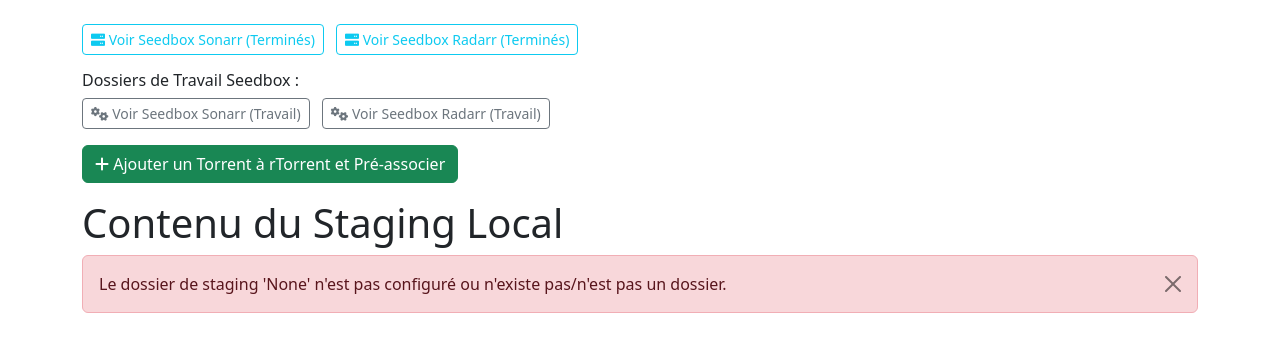
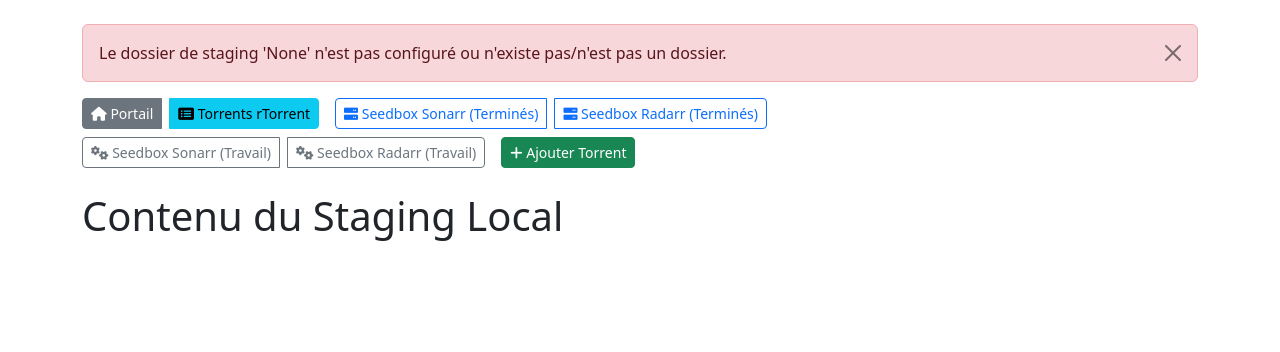
Before and after one commit to zzdez/MediaManagerSuite, a Flask app: page /seedbox/ in a window 1280 px wide. Shown: the part 97-449 px from the top of the page. Run offline with Flask 3, Linux system fonts and the light colour scheme; some libraries are stand-ins or nearby versions.

Commit message:
Corrections boutons page index

```diff
--- a/app/seedbox_ui/routes.py
+++ b/app/seedbox_ui/routes.py
@@ -582,8 +582,16 @@ def process_staging_item_api(): # Renommé pour éviter conflit si vous aviez un
     if result_from_handler.get("success"):
         logger.info(f"process_staging_item_api: Successfully processed '{item_name_in_staging}' for {app_type} ID {target_id}.")
         # Le statut aura été mis à "imported_by_mms" par le helper.
-        # Optionnel: remove_torrent_from_map si on ne veut plus le suivre après succès.
-        # torrent_map_manager.remove_torrent_from_map(torrent_hash)
+
+        # Maintenant, supprimer l'entrée du map puisque l'import est réussi.
+        if torrent_hash: # S'assurer qu'on a bien un hash (devrait toujours être le cas ici)
+            if torrent_map_manager.remove_torrent_from_map(torrent_hash):
+                logger.info(f"process_staging_item_api: Association pour torrent hash '{torrent_hash}' (Release: {item_name_in_staging}) supprimée du map après import réussi.")
+            else:
+                logger.warning(f"process_staging_item_api: Échec de la suppression de l'association pour hash '{torrent_hash}' du map, bien que l'import ait réussi.")
+        else:
+            logger.warning(f"process_staging_item_api: Aucun torrent_hash disponible pour la suppression du map pour {item_name_in_staging}, bien que l'import ait réussi.")
+
         return jsonify({"status": "success", "message": f"Successfully processed '{item_name_in_staging}'. Details: {result_from_handler.get('message')}"}), 200
     elif result_from_handler.get("manual_required"):
         logger.warning(f"process_staging_item_api: Processing '{item_name_in_staging}' requires manual intervention. Reason: {result_from_handler.get('message')}")
--- a/app/seedbox_ui/templates/seedbox_ui/index.html
+++ b/app/seedbox_ui/templates/seedbox_ui/index.html
@@ -4,70 +4,23 @@
     <meta charset="utf-8">
     <meta name="viewport" content="width=device-width, initial-scale=1">
     <title>Seedbox Staging UI - MediaManagerSuite</title>
-
-    <!-- Bootstrap CSS -->
     <link href="https://cdn.jsdelivr.net/npm/bootstrap@5.3.3/dist/css/bootstrap.min.css" rel="stylesheet" integrity="sha384-QWTKZyjpPEjISv5WaRU9OFeRpok6YctnYmDr5pNlyT2bRjXh0JMhjY6hW+ALEwIH" crossorigin="anonymous">
-
-    <!-- Font Awesome (pour les icônes) -->
     <link rel="stylesheet" href="https://cdnjs.cloudflare.com/ajax/libs/font-awesome/6.0.0-beta3/css/all.min.css" integrity="sha512-Fo3rlrZj/k7ujTnHg4CGR2D7kSs0v4LLanw2qksYuRlEzO+tcaEPQogQ0KaoGN26/zrn20ImR1DfuLWnOo7aBA==" crossorigin="anonymous" referrerpolicy="no-referrer" />
-
     <style>
-        body {
-            padding-top: 20px;
-            padding-bottom: 60px;
-        }
-        .action-buttons form, .action-buttons button {
-            margin-right: 3px; /* Réduit un peu l'espace pour l'arbre */
-            margin-bottom: 3px;
-        }
-        /* Styles pour l'arborescence */
-        ul.file-tree, ul.children-list {
-            list-style-type: none;
-            padding-left: 0; /* Enlever le padding par défaut des ul */
-        }
-        ul.children-list {
-             /* padding-left: 20px; /* Indentation pour les enfants, gérée par le margin-left du li maintenant */
-        }
-        .file-tree li > div { /* Le div qui contient l'icône, le nom et les boutons */
-            display: flex;
-            align-items: center;
-            padding: 0.25rem 0.5rem; /* padding plus petit */
-            border-bottom: 1px solid #eee;
-        }
-        .file-tree li > div:hover {
-            background-color: #f8f9fa;
-        }
-        .file-tree .toggle-children {
-            cursor: pointer;
-            color: #0d6efd; /* Couleur du lien Bootstrap */
-            text-decoration: none;
-        }
-        .file-tree .toggle-children i {
-            transition: transform 0.2s ease-in-out;
-        }
-        .file-tree .icon-container { /* Conteneur pour l'icône de pliage/dépliage */
-            width: 25px;
-            text-align: center;
-            flex-shrink: 0; /* Empêche de rétrécir */
-        }
-        .file-tree .item-name-details { /* Pour le nom et les détails taille/date */
-            flex-grow: 1; /* Prend l'espace restant */
-            margin-left: 5px;
-            overflow: hidden; /* Pour les noms de fichiers longs */
-            text-overflow: ellipsis;
-            white-space: nowrap;
-        }
-        .file-tree .item-actions { /* Conteneur pour les boutons d'action */
-            margin-left: auto; /* Pousse les actions à droite */
-            flex-shrink: 0;
-            min-width: 280px; /* Ajuster si besoin pour que les boutons ne wrappent pas trop */
-        }
-         /* Ajuster la taille des boutons pour l'arbre */
-        .file-tree .btn-sm {
-            padding: 0.15rem 0.3rem;
-            font-size: 0.75rem;
-        }
+        /* ... Vos styles CSS restent ici ... */
+        body { padding-top: 20px; padding-bottom: 60px; }
+        .action-buttons form, .action-buttons button { margin-right: 3px; margin-bottom: 3px; }
+        ul.file-tree, ul.children-list { list-style-type: none; padding-left: 0; }
+        .file-tree li > div { display: flex; align-items: center; padding: 0.25rem 0.5rem; border-bottom: 1px solid #eee; }
+        .file-tree li > div:hover { background-color: #f8f9fa; }
+        .file-tree .toggle-children { cursor: pointer; color: #0d6efd; text-decoration: none; }
+        .file-tree .toggle-children i { transition: transform 0.2s ease-in-out; }
+        .file-tree .icon-container { width: 25px; text-align: center; flex-shrink: 0; }
+        .file-tree .item-name-details { flex-grow: 1; margin-left: 5px; overflow: hidden; text-overflow: ellipsis; white-space: nowrap; }
+        .file-tree .item-actions { margin-left: auto; flex-shrink: 0; min-width: 280px; } /* Ajustez min-width si besoin pour tous les boutons */
+        .file-tree .btn-sm { padding: 0.15rem 0.3rem; font-size: 0.75rem; }
         .modal-lg { max-width: 800px; }
+        .btn-toolbar .btn { margin-right: 0.5rem; margin-bottom: 0.5rem;} /* Pour espacer les boutons dans la toolbar */
     </style>
 </head>
 <body>
@@ -76,6 +29,8 @@
 {# MACRO JINJA2 POUR RENDRE L'ARBORESCENCE (PLACÉ EN HAUT DU BODY) #}
 {# ========================================================================== #}
 {% macro render_tree_node(node, can_scan_sonarr, can_scan_radarr, level=0) %}
+  {# ... Votre macro render_tree_node RESTE EXACTEMENT LA MÊME ... #}
+  {# ... Je ne la recopie pas ici pour la brièveté, mais elle doit être là ... #}
   <li style="margin-left: {{ level * 20 }}px;"> {# Indentation basée sur le niveau #}
     <div class="tree-node-item"> {# Wrapper pour chaque ligne d'item #}
       {# Icône et nom, avec gestion du pliage/dépliage pour les dossiers #}
@@ -101,10 +56,15 @@
                     <i class="fas fa-link"></i> Associé: {{ node.association.app_type | capitalize }} (ID: {{ node.association.target_id }})
                 </span>
                 <small class="text-muted d-block">Label rTorrent: {{ node.association.label }}</small>
-                {% if node.association.torrent_hash %}
+                {% if node.association.torrent_hash %} {# Modifié pour utiliser torrent_hash directement #}
                     <small class="text-muted d-block" title="Hash: {{ node.association.torrent_hash }}">Hash: {{ node.association.torrent_hash | truncate(10) }}...</small>
+                {% elif node.association.release_name %} {# Fallback si pas de hash mais un release_name #}
+                    <small class="text-muted d-block">Release: {{ node.association.release_name | truncate(20) }}</small>
                 {% endif %}
-                <small class="text-muted d-block">Ajouté: {{ node.association.added_timestamp.split('.')[0].replace('T', ' ') if node.association.added_timestamp else 'N/A' }}</small>
+                {% if node.association.status %}
+                    <small class="text-muted d-block">Statut: {{ node.association.status }}</small>
+                {% endif %}
+                <small class="text-muted d-block">Ajouté: {{ node.association.added_at.split('.')[0].replace('T', ' ') if node.association.added_at else 'N/A' }}</small>
             </div>
          {% endif %}
       </span>
@@ -113,17 +73,19 @@
       <div class="action-buttons item-actions">
          {% if not node.name.endswith("(Erreur de lecture)") %}
              {% if level == 0 %} {# On affiche Mapper/Supprimer/Nettoyer que pour le niveau racine du staging pour l'instant #}
-                {% if can_scan_sonarr %}
+                {% if can_scan_sonarr %} {# can_scan_sonarr est passé au template depuis la route #}
                 {# Bouton Mapper Sonarr #}
                 <button class="btn btn-sm btn-outline-primary mb-1"
-                        onclick='openSonarrSearchModal({{ node.path_for_actions | tojson | safe }}, "{{ 'directory' if node.is_dir else 'file' }}")'  {# Guillemets simples pour onclick, guillemets simples pour le 2e arg JS #}
+                        onclick='openSonarrSearchModal({{ node.path_for_actions | tojson | safe }}, "{{ 'directory' if node.is_dir else 'file' }}")'
                         title="Rechercher et mapper manuellement avec Sonarr">
                     <i class="fas fa-search"></i> <span class="d-none d-md-inline">Mapper Sonarr</span>
                 </button>
+                {% endif %}
 
+                {% if can_scan_radarr %} {# can_scan_radarr est passé au template depuis la route #}
                 {# Bouton Mapper Radarr #}
-                <button class="btn btn-sm btn-outline-secondary mb-1"
-                        onclick='openRadarrSearchModal({{ node.path_for_actions | tojson | safe }}, "{{ 'directory' if node.is_dir else 'file' }}")' {# Guillemets simples pour onclick, guillemets simples pour le 2e arg JS #}
+                <button class="btn btn-sm btn-outline-warning text-dark mb-1" {# Couleur changée pour Radarr #}
+                        onclick='openRadarrSearchModal({{ node.path_for_actions | tojson | safe }}, "{{ 'directory' if node.is_dir else 'file' }}")'
                         title="Rechercher et mapper manuellement avec Radarr">
                     <i class="fas fa-search"></i> <span class="d-none d-md-inline">Mapper Radarr</span>
                 </button>
@@ -159,7 +121,7 @@
     </div>
 
     {% if node.is_dir and node.children %}
-      <ul class="children-list" style="display: none;">
+      <ul class="children-list" style="display: none;"> {# Initialement masqué, JS gère le dépliage #}
         {% for child_node in node.children %}
           {{ render_tree_node(child_node, can_scan_sonarr, can_scan_radarr, level + 1) }}
         {% endfor %}
@@ -167,48 +129,17 @@
     {% endif %}
   </li>
 {% endmacro %}
-{# ========================================================================== #}
-{# FIN DU MACRO JINJA2 #}
-{# ========================================================================== #}
+
 
 <div class="container mt-4">
     <header class="pb-3 mb-4 border-bottom">
+        {# Lien vers la page actuelle pour rafraîchir ou comme titre cliquable #}
         <a href="{{ url_for('seedbox_ui.index') }}" class="d-flex align-items-center text-dark text-decoration-none">
-                <span class="fs-4">MediaManagerSuite - Gestion Staging</span> {# Titre légèrement modifié pour clarté #}
+            <span class="fs-4">MediaManagerSuite - Gestion Staging</span>
         </a>
     </header>
 
-        {# ========================================================================== #}
-        {# AJOUT DES LIENS VERS LES VUES DISTANTES DE LA SEEDBOX - INSÉRER ICI #}
-        {# ========================================================================== #}
-        <div class="mb-3">
-            <a href="{{ url_for('seedbox_ui.remote_seedbox_view', app_type_target='sonarr') }}" class="btn btn-outline-info btn-sm">
-                <i class="fas fa-server"></i> Voir Seedbox Sonarr (Terminés)
-            </a>
-            <a href="{{ url_for('seedbox_ui.remote_seedbox_view', app_type_target='radarr') }}" class="btn btn-outline-info btn-sm ms-2">
-                <i class="fas fa-server"></i> Voir Seedbox Radarr (Terminés)
-            </a>
-            <h6 class="mt-3">Dossiers de Travail Seedbox :</h6>
-            <a href="{{ url_for('seedbox_ui.remote_seedbox_view', app_type_target='sonarr_working') }}" class="btn btn-outline-secondary btn-sm">
-                <i class="fas fa-cogs"></i> Voir Seedbox Sonarr (Travail)
-            </a>
-            <a href="{{ url_for('seedbox_ui.remote_seedbox_view', app_type_target='radarr_working') }}" class="btn btn-outline-secondary btn-sm ms-2">
-                <i class="fas fa-cogs"></i> Voir Seedbox Radarr (Travail)
-            </a>
-        </div>
-
-        <!-- Bouton Ajouter Torrent -->
-        <div class="mb-3 mt-3">
-            <button type="button" class="btn btn-success" data-bs-toggle="modal" data-bs-target="#addTorrentModal">
-                <i class="fas fa-plus"></i> Ajouter un Torrent à rTorrent et Pré-associer
-            </button>
-        </div>
-        {# ========================================================================== #}
-        {# FIN DE L'AJOUT DES LIENS #}
-        {# ========================================================================== #}
-
-        <h1>Contenu du Staging Local</h1> {# Titre modifié pour distinguer #}
-
+    {# Section pour les messages flash #}
     {% with messages = get_flashed_messages(with_categories=true) %}
         {% if messages %}
             {% for category, message in messages %}
@@ -220,7 +151,52 @@
         {% endif %}
     {% endwith %}
 
-        {# AFFICHAGE EN ARBORESCENCE (déjà mis en place) #}
+    {# ========================================================================== #}
+    {# BARRE D'OUTILS AVEC LES BOUTONS DE NAVIGATION ET D'ACTION PRINCIPAUX       #}
+    {# ========================================================================== #}
+    <div class="btn-toolbar mb-3" role="toolbar" aria-label="Toolbar with button groups">
+        <div class="btn-group me-2" role="group" aria-label="Navigation group">
+            {# Bouton pour retourner au Portail Principal - ASSUMANT 'home' COMME ENDPOINT #}
+            <a href="{{ url_for('home') }}" class="btn btn-secondary btn-sm">
+                <i class="fas fa-home"></i> Portail
+            </a>
+            {# Bouton pour la Vue Liste rTorrent #}
+            <a href="{{ url_for('seedbox_ui.rtorrent_list_view') }}" class="btn btn-info btn-sm">
+                <i class="fas fa-list-alt"></i> Torrents rTorrent
+            </a>
+        </div>
+
+        <div class="btn-group me-2" role="group" aria-label="Seedbox views group">
+            <a href="{{ url_for('seedbox_ui.remote_seedbox_view', app_type_target='sonarr') }}" class="btn btn-outline-primary btn-sm">
+                <i class="fas fa-server"></i> Seedbox Sonarr (Terminés)
+            </a>
+            <a href="{{ url_for('seedbox_ui.remote_seedbox_view', app_type_target='radarr') }}" class="btn btn-outline-primary btn-sm">
+                <i class="fas fa-server"></i> Seedbox Radarr (Terminés)
+            </a>
+        </div>
+
+        <div class="btn-group me-2" role="group" aria-label="Seedbox working views group">
+            <a href="{{ url_for('seedbox_ui.remote_seedbox_view', app_type_target='sonarr_working') }}" class="btn btn-outline-secondary btn-sm">
+                <i class="fas fa-cogs"></i> Seedbox Sonarr (Travail)
+            </a>
+            <a href="{{ url_for('seedbox_ui.remote_seedbox_view', app_type_target='radarr_working') }}" class="btn btn-outline-secondary btn-sm">
+                <i class="fas fa-cogs"></i> Seedbox Radarr (Travail)
+            </a>
+        </div>
+
+        <div class="btn-group" role="group" aria-label="Add torrent group">
+            <!-- Bouton Ajouter Torrent -->
+            <button type="button" class="btn btn-success btn-sm" data-bs-toggle="modal" data-bs-target="#addTorrentModal">
+                <i class="fas fa-plus"></i> Ajouter Torrent
+            </button>
+        </div>
+    </div>
+    {# FIN DE LA BARRE D'OUTILS #}
+
+
+    <h1>Contenu du Staging Local</h1>
+
+    {# AFFICHAGE EN ARBORESCENCE (votre code existant) #}
     {% if items_tree %}
         {% if staging_dir_display %}
         <p class="text-muted mb-2">Dossier du Staging Local : <code>{{ staging_dir_display }}</code></p>
@@ -230,14 +206,14 @@
                 {{ render_tree_node(root_node, can_scan_sonarr, can_scan_radarr, 0) }}
             {% endfor %}
         </ul>
-        {% elif not get_flashed_messages(category_filter=['danger']) %}
+    {% elif not get_flashed_messages(category_filter=['danger']) %} {# Évite d'afficher "vide" s'il y a déjà une erreur #}
         <div class="alert alert-info mt-3" role="alert">
             Le dossier de staging local est vide ou non accessible.
         </div>
     {% endif %}
     {# FIN DE L'AFFICHAGE EN ARBORESCENCE #}
 
-    </div>
+</div> {# Fin du container principal #}
 
 <!-- Add Torrent Modal -->
     <div class="modal fade" id="addTorrentModal" tabindex="-1" aria-labelledby="addTorrentModalLabel" aria-hidden="true">
```
Lines whose indentation alone changed are shown as unchanged.
